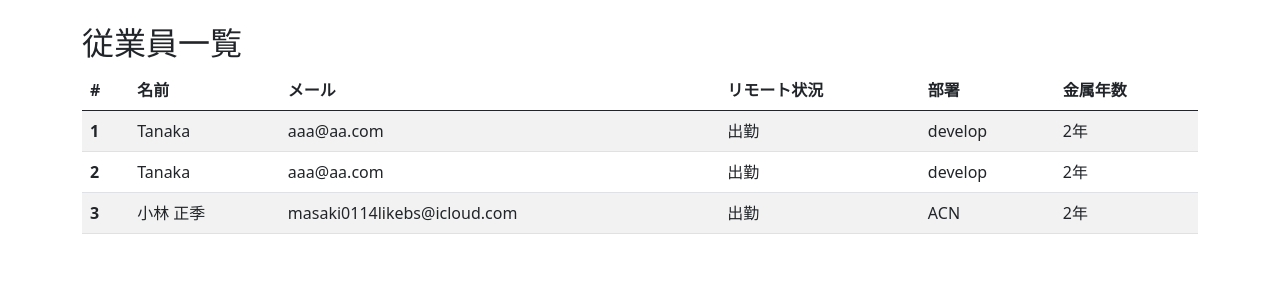
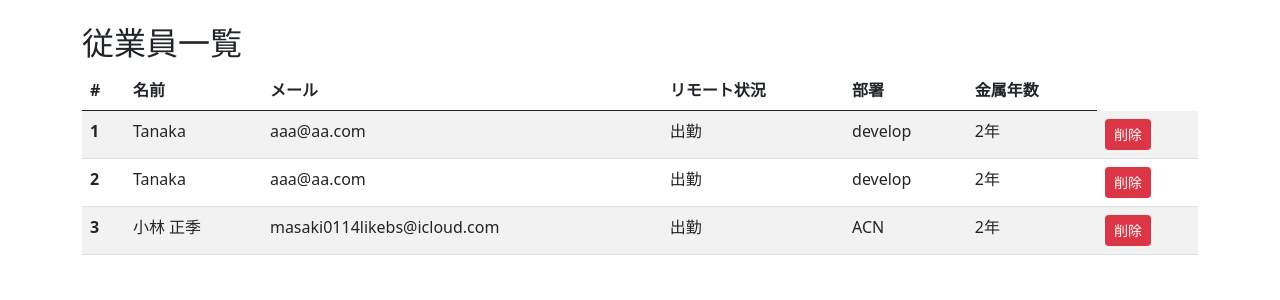
Before and after one commit to makimaki08/Flask, a Flask app: page /employees in a window 1280 px wide. Shown: the part 56-356 px from the top of the page. Run offline with Flask 3, Linux system fonts and the light colour scheme; data comes from the database, SQL or seed files in the repository.

Commit message:
従業員の一覧画面に、削除用のボタンを追加

```diff
--- a/testapp/templates/testapp/employee_list.html
+++ b/testapp/templates/testapp/employee_list.html
@@ -27,6 +27,11 @@
     			{% endif %}
     			<td>{{employee.department}}</td>
     			<td>{{employee.year}}年</td>
+                <td>
+                    <form action="{{ url_for('employee_delete', id=employee.id)}}" method="POST">
+                        <input type="submit" class="btn btn-danger btn-sm" value="削除">
+                    </form>
+                </td>
     		</tr>
 	        {% endfor %}
     	</tbody>
```
